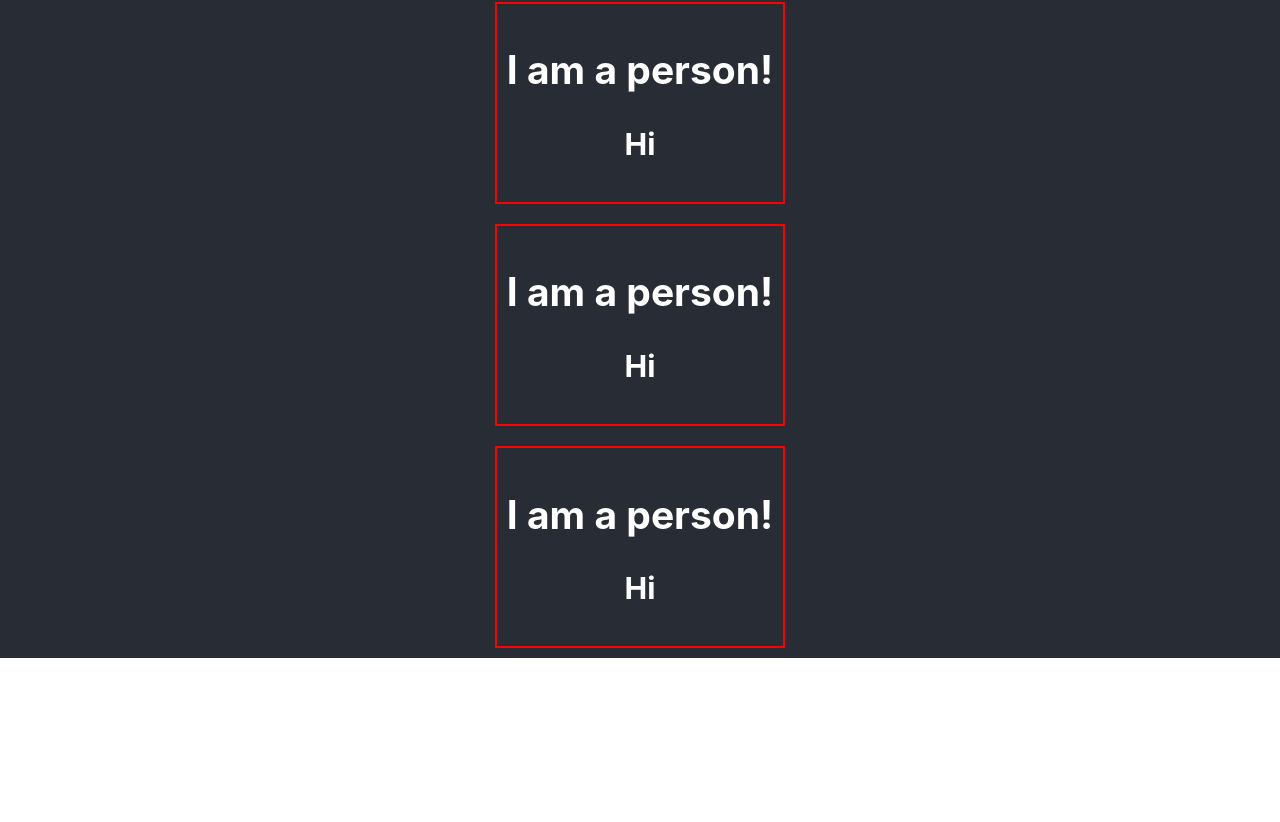
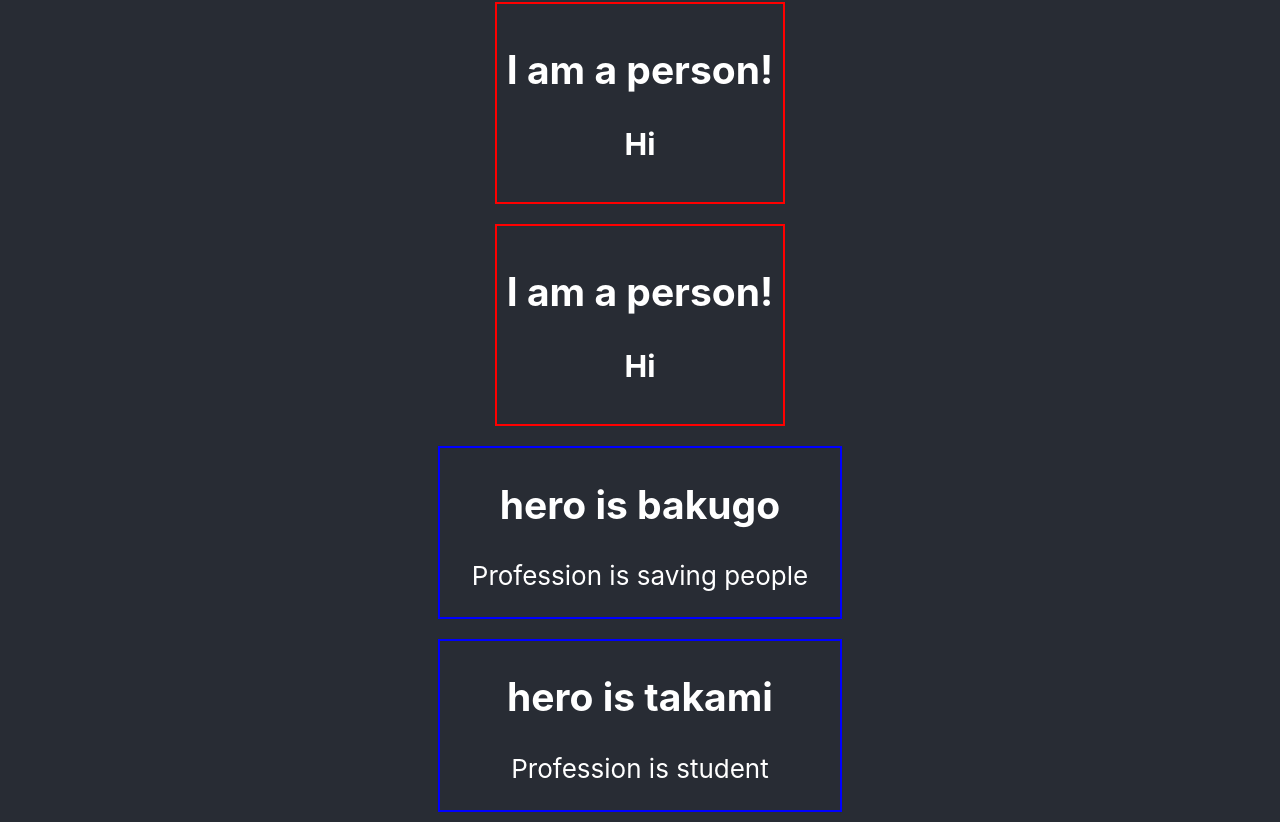
Before and after one commit to MyshaAhmed/react-practice, a React (Create React App) app: page / in a window 1280 px wide. Shown: the part 1055-1877 px from the top of the page. Before the commit the page ends 1713 px from the top, so only its background shows below. Built offline with nearby package versions, Linux system fonts and the light colour scheme.

Commit message:
32-7 Pass dynamic data to components, props in react

```diff
--- a/src/App.js
+++ b/src/App.js
@@ -53,7 +53,9 @@ function App() {
         <h4>Hey I am learning React</h4>
         <Person></Person>
         <Person></Person>
-        <Person></Person>
+
+        <Hero name='bakugo' profession='saving people'></Hero>
+        <Hero name='takami'profession='student'></Hero>
       </header>
     </div>
   );
@@ -72,5 +74,14 @@ function Person()
     </div>
   )
 }
+function Hero(props)
+{
+  return (
+    <div style={{border:'2px solid blue', width:'400px', margin:'10px'}}>
+      <h2 >hero is {props.name}</h2>
+      <p>Profession is {props.profession}</p>
+    </div>
+  )
+}
 
 export default App;
```
